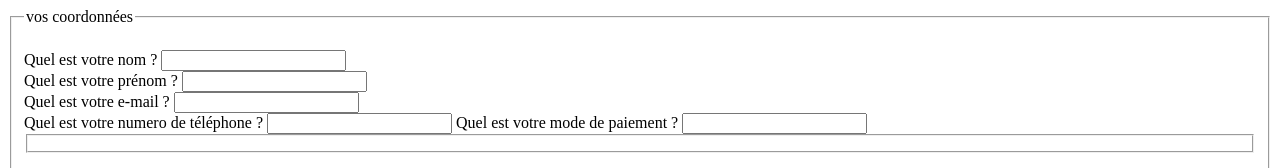
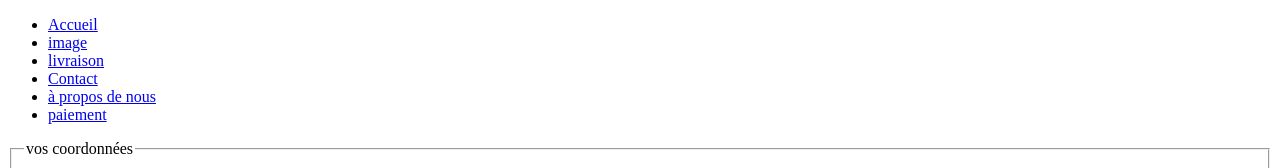
Before and after one commit to djenu/lucress, a plain HTML site: page paiement.html in a window 1280 px wide. Shown: the top 168 px of the page. Drawn offline with Linux system fonts and the light colour scheme.

Commit message:
Update paiement.html

```diff
--- a/paiement.html
+++ b/paiement.html
@@ -9,6 +9,16 @@
     <link rel="stylesheet" href="page2.css">
 </head>
 <body>
+    <nav>
+<ul>
+<li><a href="aceuil.html">Accueil</a></li>
+<li><a href="image.html">image</a></li>
+<li><a href="Livraison.html">livraison</a></li>
+<li><a href="contact.html">Contact</a></li>
+<li><a href="à _propos _de _nous.html">à propos de nous</a></li>
+<li><a href="paiement.html">paiement</a></li>
+</ul>
+</nav>
     <form method="post" action="traitement.php">
     <fieldset>
         <legend>vos coordonnées</legend><!----Titre du fieldset -->
```
